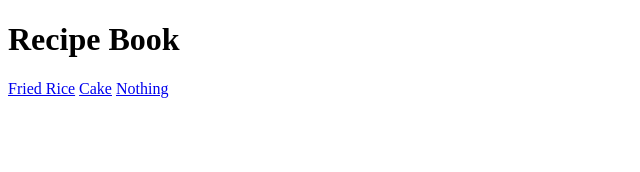
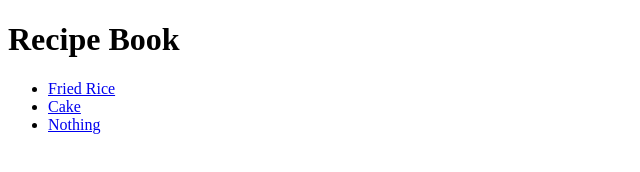
Before and after one commit to Szoltomi/odin-recipes, a plain HTML site: page index.html in a window 1280 px wide. Shown: the whole page, without its empty margins (0-640 px from the left). Drawn offline with Linux system fonts and the light colour scheme.

Commit message:
Fix link structure

```diff
--- a/index.html
+++ b/index.html
@@ -1,16 +1,21 @@
 <!DOCTYPE html>
 <html lang="en">
+
 <head>
     <meta charset="UTF-8">
     <meta http-equiv="X-UA-Compatible" content="IE=edge">
     <meta name="viewport" content="width=ű, initial-scale=1.0">
     <title>Recipe Book</title>
 </head>
+
 <body>
     <h1>Recipe Book</h1>
-    <a href="./recipes/fried_rice.html">Fried Rice</a>
-    <a href="./recipes/cake.html">Cake</a>
-    <a href="./recipes/nothing.html">Nothing</a>
+    <ul>
+        <li><a href="./recipes/fried_rice.html">Fried Rice</a></li>
+        <li><a href="./recipes/cake.html">Cake</a></li>
+        <li><a href="./recipes/nothing.html">Nothing</a></li>
+    </ul>
 
 </body>
+
 </html>
```
